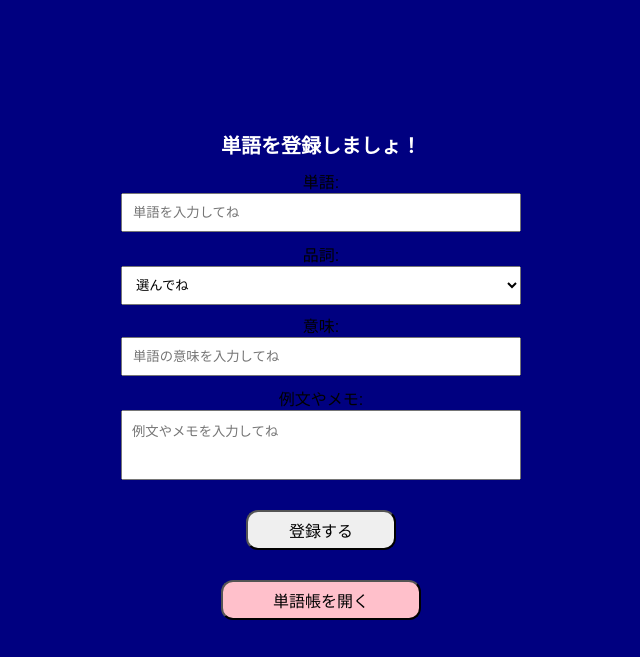
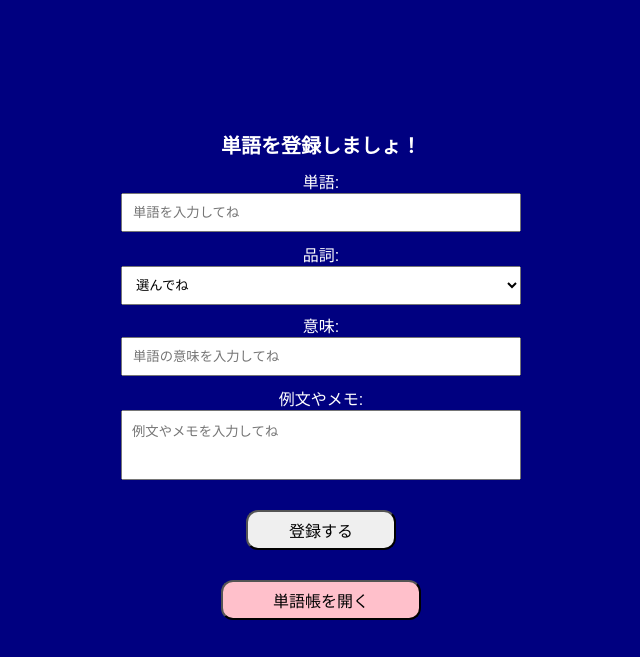
Before and after one commit to MimiMiyoshi/flashcard, a plain HTML site: page index.html in a window 1280 px wide. Shown: the whole page, without its empty margins (319-959 px from the left). Drawn offline with nearby package versions, Linux system fonts and the light colour scheme.

Commit message:
Add files via upload

```diff
--- a/css/style.css
+++ b/css/style.css
@@ -16,7 +16,7 @@ h1 {
   text-align: center;
   margin: 10px 0;
   font-size: 20px;
-  color: white;;
+  color: white;
 }
 
 /* labelタブ用のスタイル */
@@ -24,6 +24,7 @@ label {
   text-align: center; /* テキストを中央揃え */
   display: block; /* 中央揃えを確実にするためblockに変更 */
   width: 100%; /* 必要に応じて幅を指定 */
+  color: white;
 }
 
 input {
@@ -76,7 +77,6 @@ textarea {
   padding: 10px;
   overflow-x: auto;
   margin-top: 30px;
-
 }
 
 table {
@@ -87,7 +87,8 @@ table {
   box-shadow: 0 4px 6px rgba(0, 0, 0, 0.1); /* 柔らかい影 */
 }
 
-table th, table td {
+table th,
+table td {
   border: 1px solid #ccc;
   padding: 8px;
   text-align: left;
```
